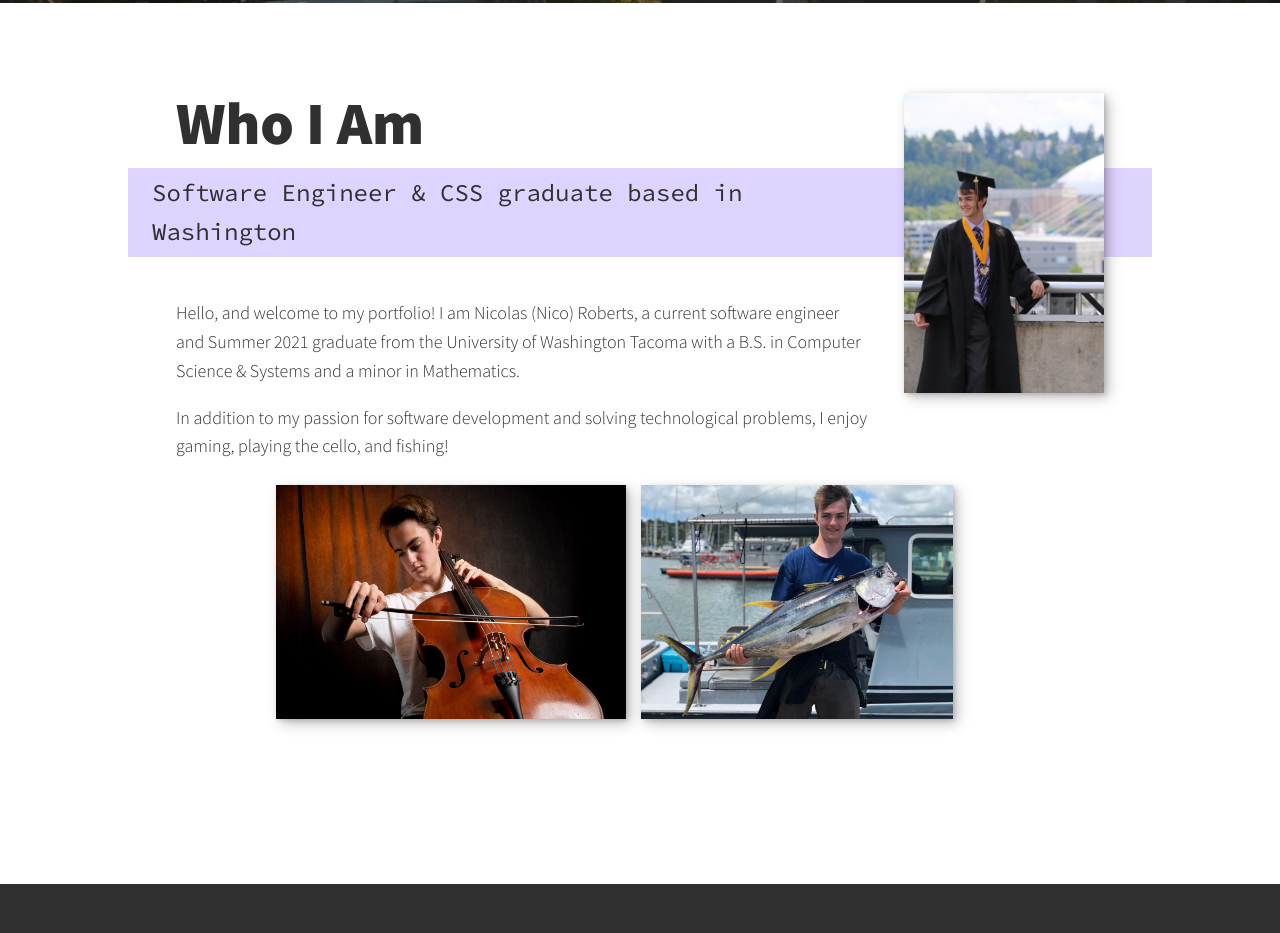
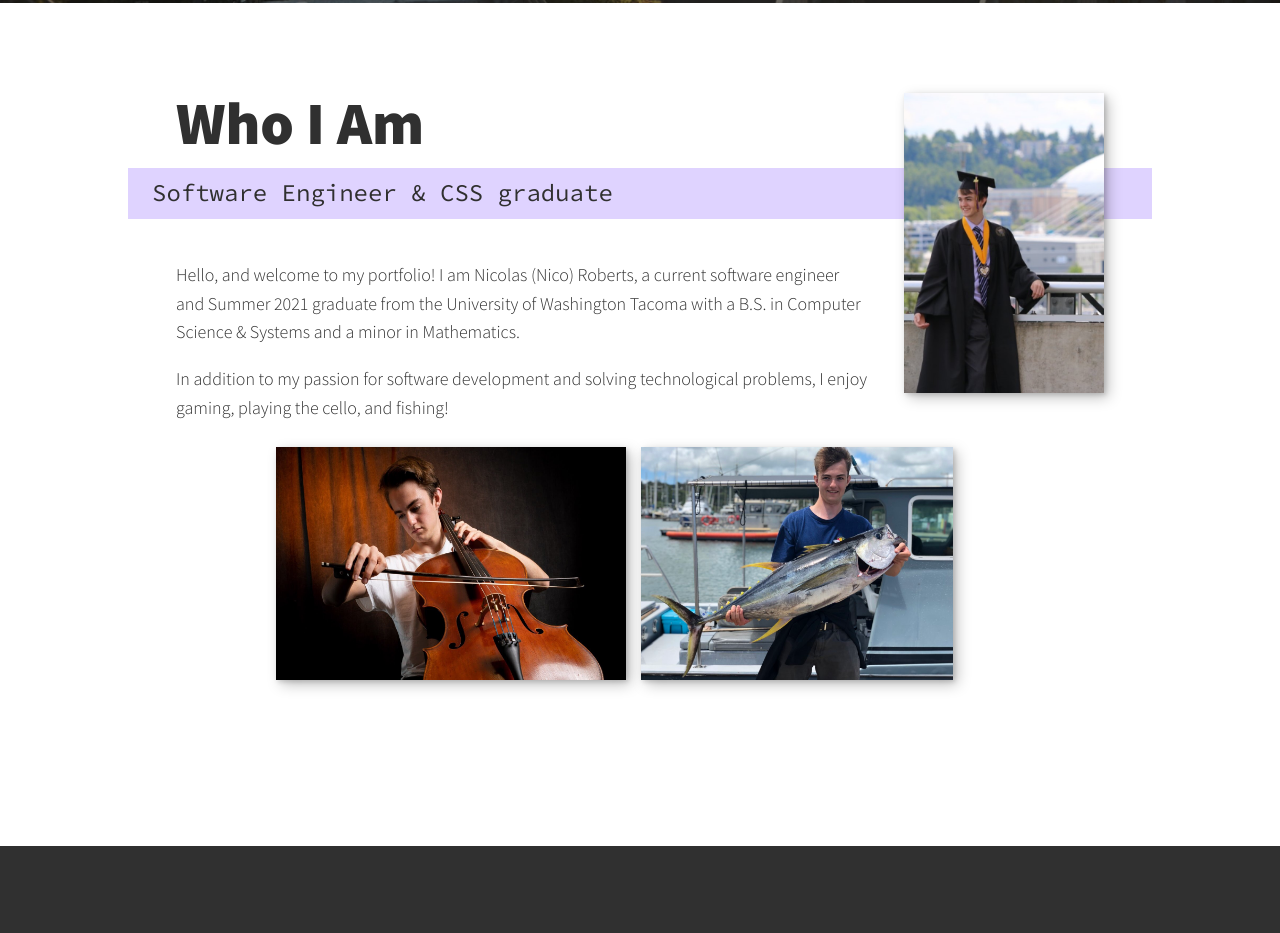
Before and after one commit to NicoRoberts/NicosPortfolio, a plain HTML site: page index.html in a window 1280 px wide. Shown: the part 881-1814 px from the top of the page. Drawn offline with nearby package versions, Linux system fonts and the light colour scheme.

Commit message:
about me wording change

```diff
--- a/index.html
+++ b/index.html
@@ -143,7 +143,7 @@
     <section class="about-me" id="about">
       <h2 class="section__title section__title--about">Who I Am</h2>
       <p class="section__subtitle section__subtitle--about">
-        Software Engineer & CSS graduate based in Washington
+        Software Engineer & CSS graduate
       </p>
 
       <div class="about-me__body">
```
